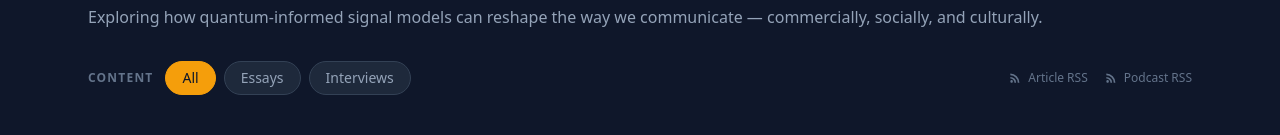
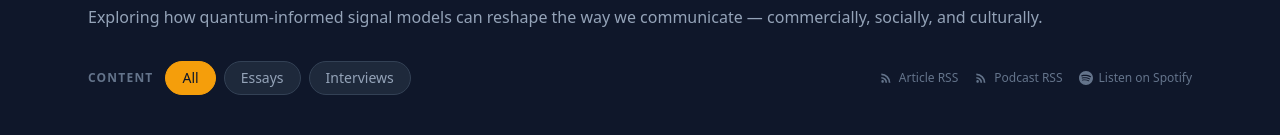
Before and after one commit to theresonantbuilder/idig_website, a React (Vite) app: page /theresonantbuilders in a window 1280 px wide. Shown: the part 151-286 px from the top of the page. Built offline with nearby package versions, Linux system fonts and the light colour scheme.

Commit message:
updated podcast feed for Spotify

```diff
--- a/src/pages/TheResonantBuilders.tsx
+++ b/src/pages/TheResonantBuilders.tsx
@@ -97,12 +97,23 @@
               </div>
             </div>
 
-            <div className="flex gap-4 text-xs">
+            <div className="flex flex-wrap gap-4 text-xs items-center">
               <a href="/feed.xml" className="flex items-center gap-1.5 text-slate-500 hover:text-amber-400 transition" target="_blank" rel="noopener noreferrer">
                 <RssIcon /> Article RSS
               </a>
               <a href="/podcast.xml" className="flex items-center gap-1.5 text-slate-500 hover:text-amber-400 transition" target="_blank" rel="noopener noreferrer">
                 <RssIcon /> Podcast RSS
+              </a>
+              <a
+                href="https://open.spotify.com/show/6ompRuMKyiXQZoboUzjAy5"
+                target="_blank"
+                rel="noopener noreferrer"
+                className="flex items-center gap-1.5 text-slate-500 hover:text-green-400 transition"
+              >
+                <svg className="w-3.5 h-3.5" fill="currentColor" viewBox="0 0 24 24">
+                  <path d="M12 0C5.4 0 0 5.4 0 12s5.4 12 12 12 12-5.4 12-12S18.66 0 12 0zm5.521 17.34c-.24.359-.66.48-1.021.24-2.82-1.74-6.36-2.101-10.561-1.141-.418.122-.779-.179-.899-.539-.12-.421.18-.78.54-.9 4.56-1.021 8.52-.6 11.64 1.32.42.18.479.659.301 1.02zm1.44-3.3c-.301.42-.841.6-1.262.3-3.239-1.98-8.159-2.58-11.939-1.38-.479.12-1.02-.12-1.14-.6-.12-.48.12-1.021.6-1.141C9.6 9.9 15 10.561 18.72 12.84c.361.181.54.78.241 1.2zm.12-3.36C15.24 8.4 8.82 8.16 5.16 9.301c-.6.179-1.2-.181-1.38-.721-.18-.601.18-1.2.72-1.381 4.26-1.26 11.28-1.02 15.721 1.621.539.3.719 1.02.419 1.56-.299.421-1.02.599-1.559.3z"/>
+                </svg>
+                Listen on Spotify
               </a>
             </div>
           </div>
```
Also changed, not shown: 2 other files (tests, documents, lock files or other folders).
